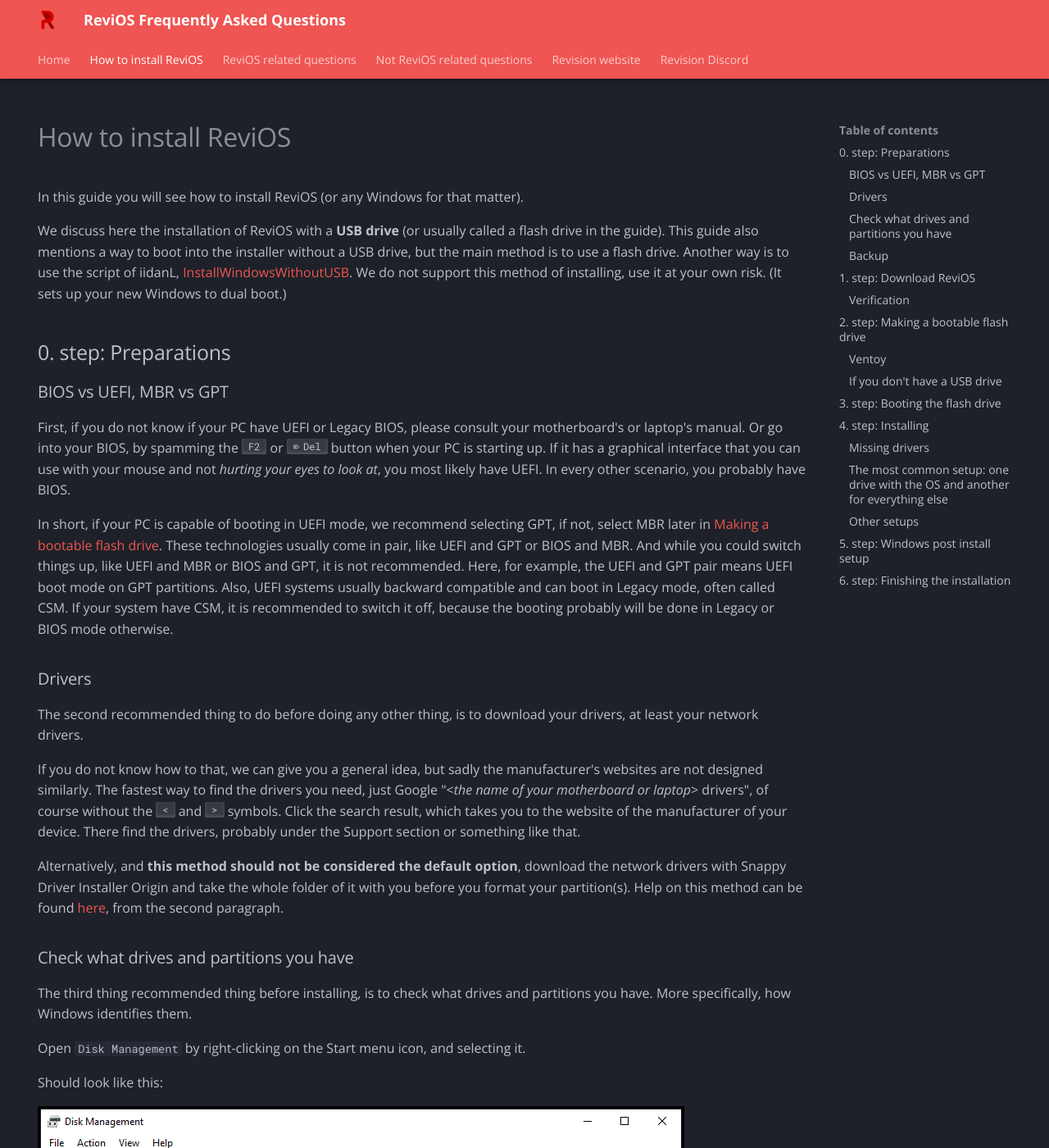
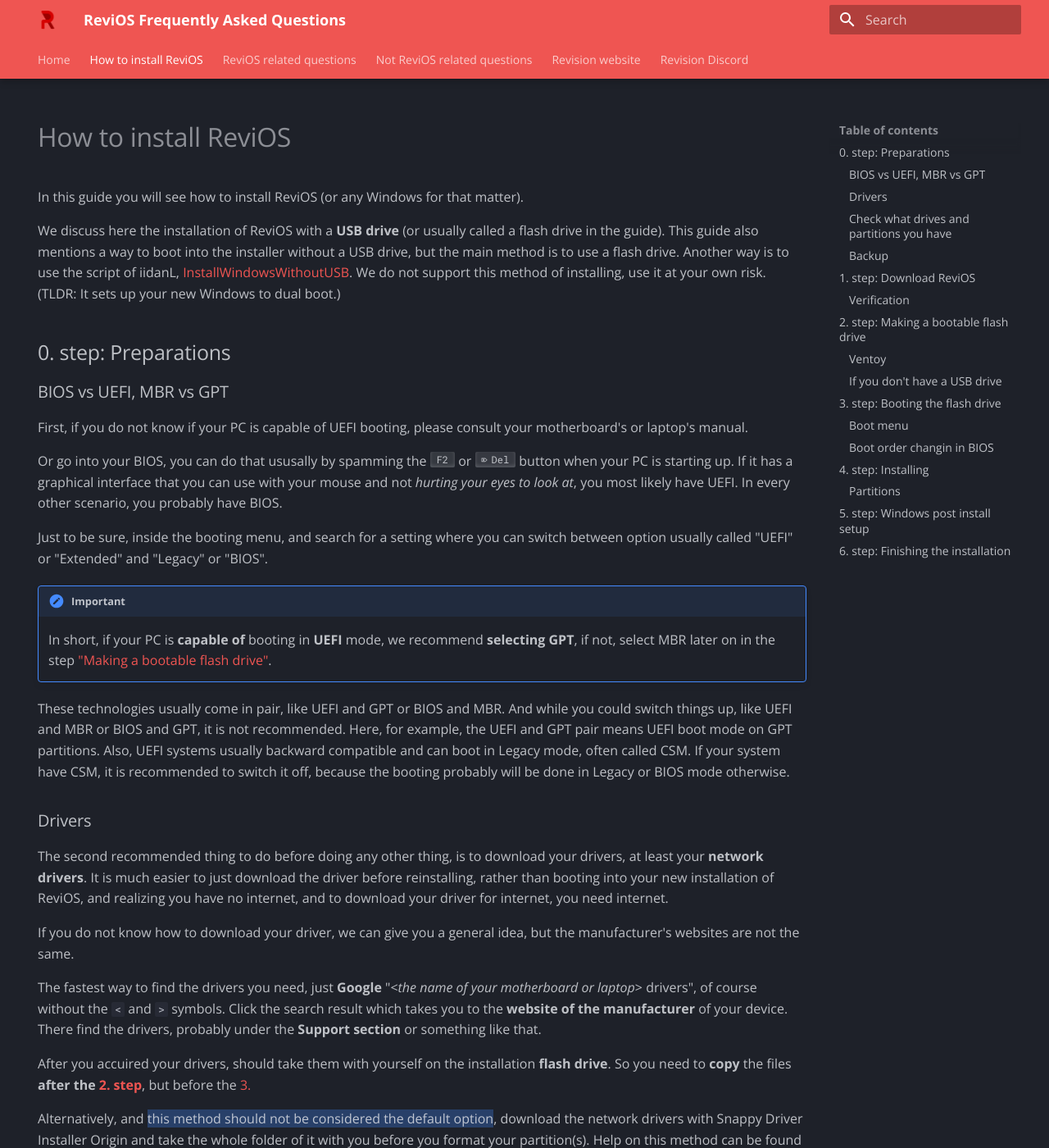
Before and after one commit to dkovacs24/ReviOS_faq, an MkDocs documentation site: the page built from docs/install.md, in a window 1280 px wide and 1400 px high. Shown: the whole window at 82% size. Built offline with MkDocs 1.6.1 and Material for MkDocs 9.7.7, drawn with Linux system fonts in a browser that asks for light colours; some of the changed text lies outside the part shown.

Commit message:
reworked install guide, cleaned up partitioning

```diff
--- a/docs/install.md
+++ b/docs/install.md
@@ -5,7 +5,8 @@
 
 <style>
     div.admonition p:not(.admonition-title) {
-        font-size: 14pt;
+        font-size: 12pt;
+        /* somehow the actual font size becomes 2pts bigger than the defined here */
     }
 </style>
 
@@ -13,27 +14,45 @@
 
 In this guide you will see how to install ReviOS (or any Windows for that matter).
 
-We discuss here the installation of ReviOS with a **USB drive** (or usually called a flash drive in the guide). This guide also mentions a way to boot into the installer without a USB drive, but the main method is to use a flash drive. Another way is to use the script of iidanL, [InstallWindowsWithoutUSB](https://github.com/iidanL/InstallWindowsWithoutUSB){target=_blank}. We do not support this method of installing, use it at your own risk. (It sets up your new Windows to dual boot.)
+We discuss here the installation of ReviOS with a **USB drive** (or usually called a flash drive in the guide). This guide also mentions a way to boot into the installer without a USB drive, but the main method is to use a flash drive. Another way is to use the script of iidanL, [InstallWindowsWithoutUSB](https://github.com/iidanL/InstallWindowsWithoutUSB){target=_blank}. We do not support this method of installing, use it at your own risk. (TLDR: It sets up your new Windows to dual boot.)
 
 ## 0. step: Preparations
 
 ### BIOS vs UEFI, MBR vs GPT
 
-First, if you do not know if your PC have UEFI or Legacy BIOS, please consult your motherboard's or laptop's manual. Or go into your BIOS, by spamming the ++f2++ or ++delete++ button when your PC is starting up. If it has a graphical interface that you can use with your mouse and not *hurting your eyes to look at*, you most likely have UEFI. In every other scenario, you probably have BIOS.
+First, if you do not know if your PC is capable of UEFI booting, please consult your motherboard's or laptop's manual.
 
-In short, if your PC is capable of booting in UEFI mode, we recommend selecting GPT, if not, select MBR later in [Making a bootable flash drive](#2-step-making-a-bootable-flash-drive). These technologies usually come in pair, like UEFI and GPT or BIOS and MBR. And while you could switch things up, like UEFI and MBR or BIOS and GPT, it is not recommended. Here, for example, the UEFI and GPT pair means UEFI boot mode on GPT partitions. Also, UEFI systems usually backward compatible and can boot in Legacy mode, often called CSM. If your system have CSM, it is recommended to switch it off, because the booting probably will be done in Legacy or BIOS mode otherwise.
+Or go into your BIOS, you can do that ususally by spamming the ++f2++ or ++delete++ button when your PC is starting up. If it has a graphical interface that you can use with your mouse and not *hurting your eyes to look at*, you most likely have UEFI. In every other scenario, you probably have BIOS.
+
+Just to be sure, inside the booting menu, and search for a setting where you can switch between option usually called "UEFI" or "Extended" and "Legacy" or "BIOS".
+
+!!! important
+    In short, if your PC is **capable of** booting in **UEFI** mode, we recommend **selecting GPT**, if not, select MBR later on in the step ["Making a bootable flash drive"](#2-step-making-a-bootable-flash-drive).
+
+These technologies usually come in pair, like UEFI and GPT or BIOS and MBR. And while you could switch things up, like UEFI and MBR or BIOS and GPT, it is not recommended. Here, for example, the UEFI and GPT pair means UEFI boot mode on GPT partitions. Also, UEFI systems usually backward compatible and can boot in Legacy mode, often called CSM. If your system have CSM, it is recommended to switch it off, because the booting probably will be done in Legacy or BIOS mode otherwise.
 
 ### Drivers
 
-The second recommended thing to do before doing any other thing, is to download your drivers, at least your network drivers.
+The second recommended thing to do before doing any other thing, is to download your drivers, at least your **network drivers**. It is much easier to just download the driver before reinstalling, rather than booting into your new installation of ReviOS, and realizing you have no internet, and to download your driver for internet, you need internet.
 
-If you do not know how to that, we can give you a general idea, but sadly the manufacturer's websites are not designed similarly. The fastest way to find the drivers you need, just Google "<*the name of your motherboard or laptop*> drivers", of course without the ++less++ and ++greater++ symbols. Click the search result, which takes you to the website of the manufacturer of your device. There find the drivers, probably under the Support section or something like that.
+If you do not know how to download your driver, we can give you a general idea, but the manufacturer's websites are not the same.
 
-Alternatively, and **this method should not be considered the default option**, download the network drivers with Snappy Driver Installer Origin and take the whole folder of it with you before you format your partition(s). Help on this method can be found [here](not-related.md#internetsoundbluetoothother-hardware-not-working), from the second paragraph.
+The fastest way to find the drivers you need, just **Google** "<*the name of your motherboard or laptop*> drivers", of course without the `<` and `>` symbols. Click the search result which takes you to the **website of the manufacturer** of your device. There find the drivers, probably under the **Support section** or something like that.
+
+After you accuired your drivers, should take them with yourself on the installation **flash drive**. So you need to **copy** the files **after the** [**2. step**](#2-step-making-a-bootable-flash-drive), but before the [3.](#3-step-booting-the-flash-drive)
+
+Alternatively, and ==this method should not be considered the default option==, download the network drivers with Snappy Driver Installer Origin and take the whole folder of it with you before you format your partition(s). Help on this method can be found [here](not-related.md#internetsoundbluetoothother-hardware-not-working), from the second paragraph.
 
 ### Check what drives and partitions you have
 
-The third thing recommended thing before installing, is to check what drives and partitions you have. More specifically, how Windows identifies them.
+The third thing recommended thing before installing, is to check what drives and partitions you have. More specifically, how are they identified.
+
+!!! help
+    Before getting into that, let me explain how this whole drives and partitions thing works. You have in your PC one or more drives. Those can be SSD or HDD, but for this explaination does not matter. And on one drive you have one or more partitions. This guide mostly talks about partitions.
+
+    !!! note
+        Windows uses the terms "disk" and "drive" interchangeably. So they mean the same.
+
 
 Open `Disk Management` by right-clicking on the Start menu icon, and selecting it.
 
@@ -41,15 +60,34 @@
 
 ![disk_management](img/install/0_disk_management.png)
 
-Here as you can see, this example has two drives, with the first having 3 partitions, and the second only one. This is a common setup, where the user has a drive which holds the OS, and another drive for everything else, e.g. data, movies, games.
+The **recommended** way to do the installation is to at least **format** (or more like delete and recreate, you will see it at [installing](#4-step-installing)) the **partitions storing the OS**. Usually the partition that was called C: by the Windows on it, and other **System** and **Reserved** and **Recovery** partitions. Additionally, you can format your other partitions too, but **make sure you backed up everything**.
 
-The recommended way to do the installation is to at least format (or more like delete and recreate, you will see it at [installing](#4-step-installing)) the partitions storing the OS. So everything on the first drive, in this example. Additionally, you can format your second drive and it's partitions too, but make sure you backed up everything.
+!!! tip
+    Additional advice is if you are worried you could not identify your partitions inside the installer, take note of the sizes and the number of them. If you have multiple partitions with the same size, take note of the free space, too.
 
-Another common setup is where you have one drive with multiple partitions. Here you will need to delete the OS partitions too (at least). Usually the C: partition, and other system and reserved and recovery partitions. Here too, additionally you can format all of your partitions, but make sure you backed up everything from these.
+    !!! example
+        Take for an example the picture above.
 
-Additional advice is if you are worried you could not identify your partitions inside the installer, take note of the sizes of them. If you have multiple partitions with the same size, take note of the free space, too.
+        Here I have two drives, with the first having 3 partitions, and the second only one. This is a common setup, where the user has a drive which holds the OS, and another drive for everything else, e.g. data, movies, games.
 
-To reiterate, you will need to delete all OS partitions, not just the C: partition, but every system, reserved, recovery, etc. partitions too. These you can easily identify by the small, an only couple of megabytes size of them.
+        I would note the following:
+
+            Need to be deleted:
+            - System Reserved partition, Disk 0 Partion 1, size: 50 MB
+            - the main partition of Windows (C:), Disk 0 Partion 2, size: 49.48 GB
+            - Recovery partion, Disk 0 Partion 3, size: 475 MB
+
+            Free to do whatever you want:
+            - data partition, Disk 1 Partition 1, size: 100 GB
+
+
+        ---
+
+        Another example would be if you have similar like on the picture but basically the D: 100 GB partition is on the first disk, not on the second. Here again I would note almost the same, execept the data partition is Disk 0, not 1; and Partition 4, not 1.
+
+
+!!! tldr
+    To reiterate, you will need to delete all OS partitions, not just the C: partition, but every system, reserved, recovery, etc. partitions too. These you can easily identify by the small, an only couple of megabytes size of them.
 
 ### Backup
 
@@ -61,29 +99,25 @@
 
 You can find our supported versions on the [Download page](https://www.revi.cc/revios/download){target=_blank} of our website.
 
-Here download the version of your choice.
+Here download the version of your choice. Help about choosing the right ReviOS: [What is the difference between the versions?](related.md#what-is-the-difference-between-the-versions)
 
 ### Verification
 
-On Windows, go where you downloaded the installer of ReviOS, and ++shift+"Right-click"++ on an empty space of the file explorer window, and select `Open PowerShell window here`. Type in the following command: `#!powershell Get-FileHash -Path <file name> -Algorithm SHA256`, and replace the `<file name>` part with the name of the ReviOS installer file's name. You can use the ++tab++ button to autocomplete the file name.
+!!! attention
+    This step is very important, it can save you a lot of time in the future.
 
-When the command returns with the hash of the file, compare it to the corresponding SHA-256 hash value on the [Verification page](https://www.revi.cc/revios/download/verify){target=_blank} of our website.
+On Windows, go where you downloaded the installer of ReviOS, and ++shift+"Right-click"++ on an empty space of the file explorer window, and select `Open PowerShell window here`. Type in the following command: `#!powershell Get-FileHash -Path <file name> -Algorithm MD5`, and replace the `<file name>` part with the name of the ReviOS installer file's name. You can use the ++tab++ button to autocomplete the file name.
+
+When the command returns with the hash of the file, compare it to the corresponding MD5 hash value on the [Verification page](https://www.revi.cc/revios/download/verify){target=_blank} of our website.
 
 ## 2. step: Making a bootable flash drive
-
-<!--
-Now you have 2 choices, either to use Rufus or Ventoy. This guide will show both.
-
-!!! danger
-    Both of these methods/software will wipe everything from your flash drive. If you want to see the contents of it in the future, ==**make a backup**==.
--->
 
 ### Ventoy
 
 <!--What makes Ventoy a better choice over Rufus is that you can use it on Linux too, and it's much easier.-->
 
 !!! danger
-    This method will wipe everything from your flash drive. If you want to see the contents of it in the future, ==**make a backup**==.
+    This method will **wipe everything** from your flash drive. If you want to see the contents of it in the future, ==**make a backup**==.
 
 You can download Ventoy [here](https://www.ventoy.net/en/download.html){target=_blank}.
 
@@ -93,9 +127,9 @@
 
 ![ventoy1](img/install/1_ventoy1.png)
 
-Select your USB device from the dropdown menu. If it is not present, in the `Option` menu select the `Show All Devices` option to show everything. But be sure to select the right device in the dropdown menu, because with this enabled, every storage device will be listed!
+**Select** your **USB device** from the **dropdown menu**. If it is not present, in the `Option` menu select the `Show All Devices` option to show everything. But be sure to select the right device in the dropdown menu, because with this enabled, every storage device will be listed!
 
-Select the partition style/scheme of your choice from Options, Partition Style. More detail in [BIOS vs UEFI, MBR vs GPT](#bios-vs-uefi-mbr-vs-gpt)
+Select the partition style/scheme of your choice from **Options**, **Partition Style**. More detail in [BIOS vs UEFI, MBR vs GPT](#bios-vs-uefi-mbr-vs-gpt)
 
 ![ventoy2](img/install/2_ventoy2.png)
 
@@ -105,7 +139,7 @@
 
 After the software finishes, you can close the window.
 
-You can now copy the ReviOS installer ISO file to the partition of the flash drive, called `Ventoy`.
+You can now **copy** the ReviOS installer **ISO** file to the partition of the **flash drive**, called `Ventoy`.
 
 On Linux, the method of using Ventoy should be the same.
 
@@ -139,7 +173,7 @@
 
 ### If you don't have a USB drive
 
-...you can go into Disk Management, select one of your partitions that have atleast 4 to 5 gigabytes of free space. ++"Right-click"++ on that partition, and select `Shrink Volume...`. Then a window asks how many space do you want to cut of that partition, in megabytes. Write in 5120, but at least the size of the ISO file times 1024 plus 100.
+...on Windows you can go into Disk Management, select one of your partitions that have atleast 4 to 5 gigabytes of free space. ++"Right-click"++ on that partition, and select `Shrink Volume...`. Then a window asks how many space do you want to cut of that partition, in megabytes. Write in 5120, but at least the size of the ISO file times 1024 plus 100.
 
 A new partition will pop up. ++"Right-click"++ on it, and select `New Simple Volume...`. A setup wizard will appear, there you can select the letter and name of the partition, although those have not much relevance.
 
@@ -147,59 +181,60 @@
 
 ## 3. step: Booting the flash drive
 
-To boot into your flash drive, open `Start menu`, click on `Power`, and then hold ++shift++ and click on `Restart`. This way, a full screen menu should come up looking like this:
+<!-- To boot into your flash drive, open `Start menu`, click on `Power`, and then hold ++shift++ and click on `Restart`. This way, a full screen menu should come up looking like this:
 
 ![6_shift_restart](img/install/6_shift_restart.png)
 
-There if you have the option `Use a device`, click it, and then the option with the name of your flash drive or `EFI USB Device`.
+There if you have the option `Use a device`, click it, and then the option with the name of your flash drive or `EFI USB Device`. -->
 
-If you do not have any of the options mentioned before, first consult the manual of your motherboard or laptop, and find out which key is the Boot Menu.
+### Boot menu
 
-When you restart your PC, after it shutdown, and just started to boot up again, and you can see the logo of your motherboard/laptop, start spamming that key.
+First **consult the manual** of your motherboard or laptop, and find out **which key** is the **Boot Menu**.
 
-A list should come up with options to boot. Also, usually the last option is to enter BIOS. Here, choose the option with the name of your flash drive. If you have multiple options with the name of it, choose that boots in UEFI mode, if you selected GPT when preparing the flash drive. Or if it does not show the names, only USB Drive and Optical Drive and Hard Drive, something like those, obviously choose the USB Drive like option.
+When you restart your PC, after it shutdown, and just started to boot up again, start **spamming that key** until the menu opens.
 
-<!-- TODO: add BIOS boot order changing -->
+A list should come up with options to boot. Also, usually the last option is to enter BIOS. Here, choose the option with the **name of your flash drive**. If you have multiple options with the name of it, choose that boots in UEFI mode, if you selected GPT when preparing the flash drive. Or if it does not show the names, only USB Drive and Optical Drive and Hard Drive, something like those, obviously choose the USB Drive like option.
+
+### Boot order changin in BIOS
+
+Alternatively you can go inside your BIOS settings, and change the boot order. This is a list that tells the BIOS what to boot. So when your PC boots, BIOS trys to boot from the first option from the list. If that is not working, it tries the second option, ans so on.
+
+!!! note
+    This option is not optimal, because if you are done with your Windows installation, but before booting the OS the first time, you have to change the boot order back in BIOS or remove the installer media, the flash drive, because you will boot into the installer again.
 
 
 ## 4. step: Installing
-
 
 If you have done everything good so far, the installer boot up, and should look like this:
 
 ![installer1](img/install/7_installer1.png)
 
-Accept the license terms, and then the disk selection step comes up. Here you have multiple choices, depending on the configuration you are using. This part of the setup relies on the knowledge of your drives, which we discuss at [Check what drives and partitions you have](#check-what-drives-and-partitions-you-have).
+Accept the license terms, and then the disk selection step comes up. Here you have multiple choices, depending on the configuration you are using.
 
-### Missing drivers
+### Partitions
 
-When you arrive to the partition making and selecting part of the installing process, but the installer asks for drivers, you might need Intel Rapid Storage Technology (IRST) drivers. [Here is a helping guide from the Asus Support page.](https://www.asus.com/support/FAQ/1044458/)
+!!! info "Missing driver"
+    When you arrive to the partition making and selecting part of the installing process, but the installer asks for drivers, you might need Intel Rapid Storage Technology (IRST) drivers. [Here is a helping guide from the Asus Support page.](https://www.asus.com/support/FAQ/1044458/)
 
----
+!!! warning "Important"
+    This part of the setup relies on the knowledge of your drives, which we discuss at [Check what drives and partitions you have](#check-what-drives-and-partitions-you-have).
 
-### The most common setup: one drive with the OS and another for everything else
 
 ![installer2](img/install/8_installer2.png)
 
-Check what partitions your previous Windows installation uses, and delete those with the `Delete` button.
+Check what partitions your previous Windows installation uses, what you noted down, and delete those with the `Delete` button.
 
-And then select the drive which used to store your previous Windows, and click `New` and `Apply`. This creates a new partition from the whole drive, and could and probably will make other, OS related partitions, as the pop-up window says: `To ensure that all Windows features work correctly, Windows might create additional partitions for system files.`
+And then select the drive which used to store your previous Windows, and click `New`, write in the desired size of the new "C: partition" and add to that number 525 megabytes. If you are done, click `Apply`.
 
-Additionally, if you want a clean start, you can format your other drive(s) too.
+If you did not change the number, it will create a new partition from the whole drive, and could and probably will make other, OS related partitions, as the pop-up window says: `To ensure that all Windows features work correctly, Windows might create additional partitions for system files.`
 
-### Other setups
-
-If you have a similar setup - like on the picture -, just the extra data partition (Drive 1 Partition 1 in this example) is on your first drive (Drive 0), then you should only delete the ones that associated with Windows, like obviously the Primary that holds the files of the previous OS, and also the system, reserved, recovery, etc. partitions that are only megabyte sized.
-
-For example, if we pretend that on the picture above the Drive 1 Partition 1 is part of Drive 0, and it is Partition 4, and you do not want to lose the data on that, you should not delete it, but every other partition you most definitely should.
-
----
+Additionally, if you want a clean start, you can format your other partitions too.
 
 After you created the partitions you wanted, select the first you created, the one you meant for the OS, and click `Next`.
 
 The installation started, you do not need to do anything for a while.
 
-If the installer finishes, it will restart.
+If the installer finishes, it will restart automatically.
 
 Then the OS will load for a bit, with the text `Getting ready` on the screen.
 
@@ -226,7 +264,7 @@
 
 ## 6. step: Finishing the installation
 
-After arriving at your desktop, first, let the script that popped up run through. Do not do anything until the script restarts your PC. If it is not closing, read [this](not-related.md#the-do-not-close-the-window-otherwise-your-system-wont-work-properly-window-not-closing) article.
+After arriving at your desktop, first, **let the script that popped up run through**. **Do not do anything until the script restarts your PC**. If it is not closing, read [this](not-related.md#the-do-not-close-the-window-otherwise-your-system-wont-work-properly-window-not-closing) article.
 
 After your PC boots up again, this guide have some recommendation to go through.
 
@@ -242,4 +280,4 @@
 
     Also, forget any driver installer software like Driver Booster and others like it. The only driver installer you ever should use is Snappy Driver Installer Origin, and only as a last resort, if you really cannot find your drivers or one of them is faulty.
 
-5. Go through the whole [ReviOS Post-Install](https://www.revi.cc/revios/post-install){target=_blank} guide.
+5. Go through the [ReviOS Post-Install](https://www.revi.cc/revios/post-install){target=_blank} guide. You do not need to do every step, you can skip any of them, but the Visual C++ Runtimes and DirectX installation is highly recommended.
--- a/mkdocs.yml
+++ b/mkdocs.yml
@@ -1,15 +1,15 @@
 site_name: ReviOS Frequently Asked Questions
-copyright: |
-  This website was last updated at <p id=date style="display:inline"><i>If you see this, the api request wasn't successful</i></p>.
-  <script>
-    fetch('https://api.github.com/repos/dkovacs24/ReviOS_faq/commits/gh-pages').then(response =>{
-        return response.json();
-        // Good job, you found out my GitHub username.
-    }).then(data =>{
-        let date = new Date(data["commit"]["author"]["date"]);
-        document.getElementById("date").innerHTML = new Date(date.getTime()-(date.getTimezoneOffset()*60*1000)).toISOString().split('T')[0];
-    })
-  </script>
+# copyright: |
+#   This website was last updated at <p id=date style="display:inline"><i>If you see this, the api request wasn't successful</i></p>.
+#   <script>
+#     fetch('https://api.github.com/repos/dkovacs24/ReviOS_faq/commits/gh-pages').then(response =>{
+#         return response.json();
+#         // Good job, you found out my GitHub username.
+#     }).then(data =>{
+#         let date = new Date(data["commit"]["author"]["date"]);
+#         document.getElementById("date").innerHTML = new Date(date.getTime()-(date.getTimezoneOffset()*60*1000)).toISOString().split('T')[0];
+#     })
+#   </script>
 nav:
     - Home: 'index.md'
     - How to install ReviOS: 'install.md'
@@ -73,8 +73,10 @@
       link: https://discord.gg/962y4pU
       name: Revision Discord
 plugins:
-   - redirects:
-       redirect_maps:
+  - search
+  - redirects:
+      redirect_maps:
         'after-install.md': 'index.md'
         'before-install.md': 'index.md'
         # 'install.md': 'index.md'
+  - git-revision-date
```
Also changed, not shown: other parts of docs/install.md (+5 -2 lines).
